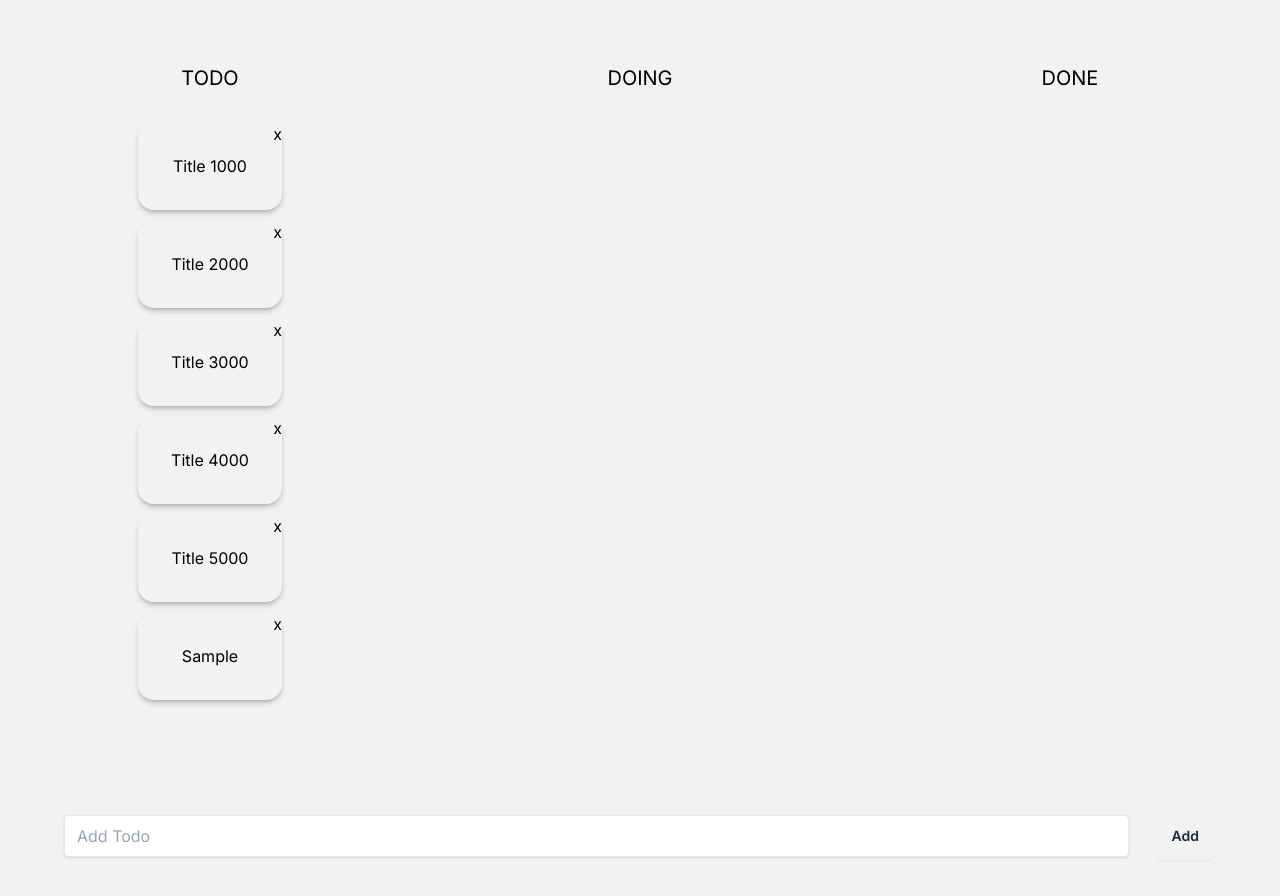
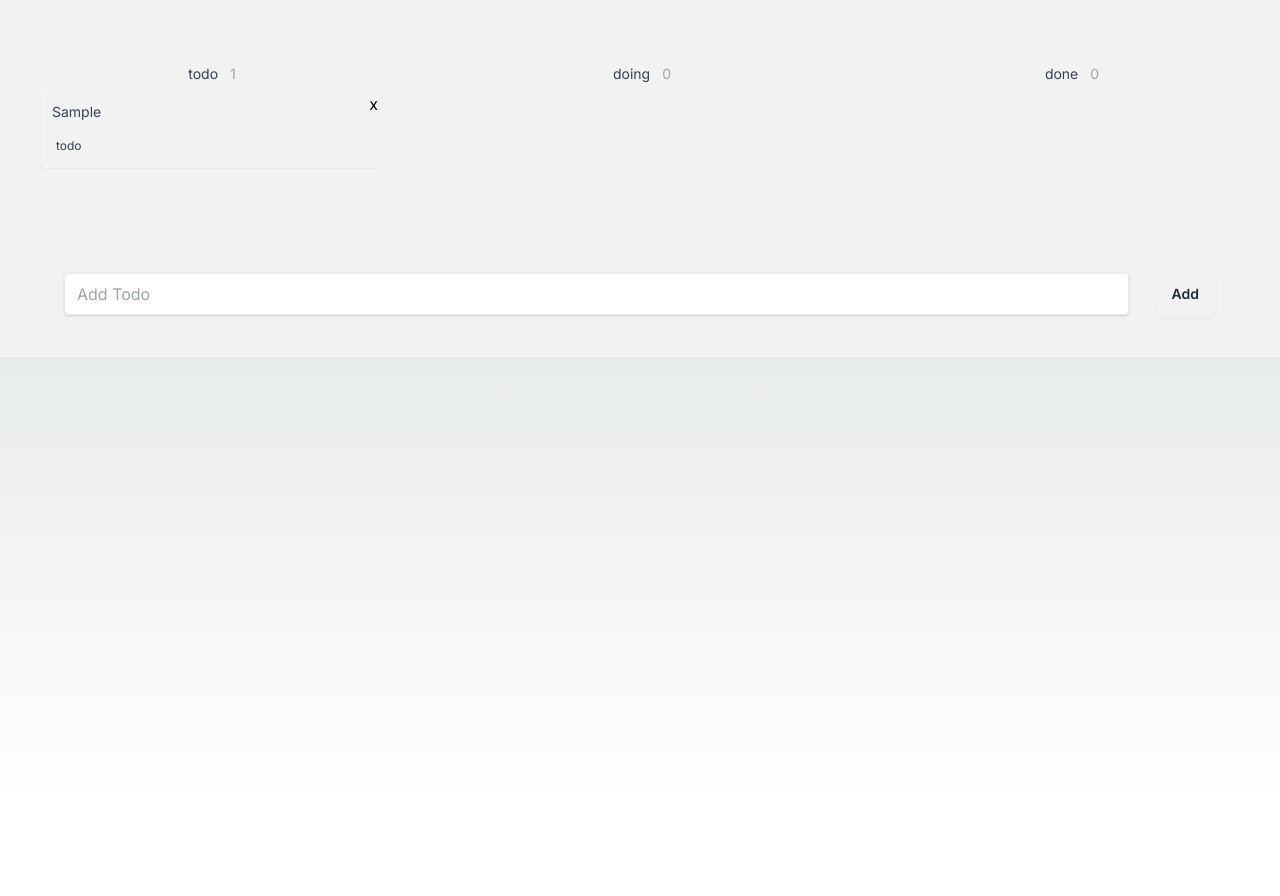
Before and after one commit to oluzr/kanban, a Next.js app: page / in a window 1280 px wide. Both pictures are taken after typing "Sample" into the empty fields and a click on the button "Add". Shown: the top 896 px of the page. After the commit the page ends 800 px from the top, so only its background shows below. Built offline with nearby package versions, Linux system fonts and the light colour scheme.

Commit message:
:construction: Feat : 컴포넌트 ui 변경 및 상태, 갯수 연동
각 상태 별 갯수 및 보드에 상태 나타내기 작업

```diff
--- a/package.json
+++ b/package.json
@@ -29,7 +29,7 @@
     "eslint": "^8",
     "eslint-config-next": "14.1.2",
     "postcss": "^8",
-    "tailwindcss": "^3.3.0",
+    "tailwindcss": "^3.4.1",
     "typescript": "^5"
   }
 }
--- a/src/app/_component/Card.tsx
+++ b/src/app/_component/Card.tsx
@@ -1,11 +1,21 @@
 "use client";
 import { TodoItem } from "@/types/types";
 import React from "react";
-
+import clsx from "clsx";
+import { statusColor } from "@/lib/lib";
 const Card = ({ item }: { item: TodoItem }) => {
   return (
-    <div className="text-center shadow-md w-36 card bg-base-200">
-      <div className="card-body">{item.title}</div>
+    <div className="p-2 rounded shadow-sm border-gray-100 border-2">
+      <h3 className="text-sm mb-3 text-gray-700">{item.title}</h3>
+      <p
+        className={clsx(
+          "text-xs w-max p-1 rounded mr-2 text-gray-700",
+          statusColor(item.status)
+        )}
+      >
+        {item.status}
+      </p>
+
     </div>
   );
 };
--- a/src/app/_component/KanbanList.tsx
+++ b/src/app/_component/KanbanList.tsx
@@ -2,6 +2,7 @@
 import React, { useEffect, useState } from "react";
 import Card from "./Card";
 import styled from "styled-components";
+import clsx from "clsx";
 import {
   DragDropContext,
   Draggable,
@@ -9,8 +10,7 @@ import {
   DropResult,
 } from "react-beautiful-dnd";
 import { TodoItem, TodoList, TodoStatus } from "@/types/types";
-import AddCard from "./AddCard";
-import { IoMdClose } from "react-icons/io";
+import { statusColor } from "@/lib/lib";
 interface Prop {
   item: TodoList;
   setKanban: React.Dispatch<React.SetStateAction<TodoList>>;
@@ -53,11 +53,24 @@ export const KanbanList = ({ item, setKanban }: Prop) => {
     <DragDropContext onDragEnd={onDragEnd}>
       <ListWrap>
         {Object.keys(item).map((todoStatus) => (
+          <Section key={todoStatus}>
+            <div className="flex flex-row justify-between items-center mb-2 mx-1">
+              <div className="flex items-center">
+                <h2
+                  className={clsx(
+                    `text-sm w-max px-1 rounded mr-2 text-gray-700 ${statusColor(
+                      todoStatus
+                    )}`
+                  )}
+                >
+                  {todoStatus}
+                </h2>
+                <p className="text-gray-400 text-sm">{item[todoStatus].length}</p>
+              </div>
+            </div>
             <Droppable key={todoStatus} droppableId={todoStatus}>
               {(provided) => (
                 <List ref={provided.innerRef} {...provided.droppableProps}>
-                <h3 className="text-xl">{todoStatus.toUpperCase()}</h3>
-                <ul>
                   {item[todoStatus as TodoStatus].map((carditem, index) => (
                     <Draggable
                       key={carditem.id}
@@ -66,7 +79,6 @@ export const KanbanList = ({ item, setKanban }: Prop) => {
                     >
                       {(provided) => (
                         <CardItem
-                          className="text-center shadow-md w-36 card bg-base-200"
                           ref={provided.innerRef}
                           {...provided.draggableProps}
                           {...provided.dragHandleProps}
@@ -81,11 +93,12 @@ export const KanbanList = ({ item, setKanban }: Prop) => {
                       )}
                     </Draggable>
                   ))}
-                </ul>
+
                   {provided.placeholder}
                 </List>
               )}
             </Droppable>
+          </Section>
         ))}
       </ListWrap>
     </DragDropContext>
@@ -99,26 +112,25 @@ const ListWrap = styled.div`
   background: oklch(var(--b2));
   align-items: baseline;
 `;
-const List = styled.div`
-  display: flex;
-  align-items: center;
-  flex-direction: column;
-  justify-content: center;
-  transition: all 0.1s;
-  gap: 20px;
-  ul {
-    min-width: 200px;
-    min-height: 200px;
-    align-items: center;
-    gap: 10px;
-    transition: all 0.1s;
-    padding: 10px 0;
+const Section = styled.section`
+  width: calc(100% / 3);
   display: flex;
   flex-direction: column;
-  }
+  align-items: center;
+  transition: all 0.1s;
 `;
-const CardItem = styled.div`
+const List = styled.ul`
+  justify-content: center;
+  gap: 20px;
+  align-items: center;
+  width: 80%;
   transition: all 0.1s;
+  display: flex;
+  flex-direction: column;
+`;
+const CardItem = styled.li`
+  transition: all 0.1s;
+  width: 100%;
   position: relative;
   button {
     position: absolute;
--- a/src/app/_component/Wrap.tsx
+++ b/src/app/_component/Wrap.tsx
@@ -8,11 +8,7 @@ import { setLocalStorage } from "@/lib/lib";
 
 const Wrap = () => {
   const [kanban, setKanban] = useState<TodoList>({
-    todo: [...Array(5)].map((_, i) => ({
-      id: `${i}${i}${i}`,
-      title: `Title ${i + 1}000`,
-      status: "todo",
-    })),
+    todo: [],
     doing: [],
     done: [],
   });
--- a/src/lib/lib.ts
+++ b/src/lib/lib.ts
@@ -1,3 +1,14 @@
 export const setLocalStorage = (kanban) => {
   localStorage.setItem("kanban", JSON.stringify(kanban));
 };
+
+export const statusColor = (status: string) => {
+  switch (status) {
+    case "todo":
+      return "bg-red-100";
+    case "doing":
+      return "bg-primary";
+    case "done":
+      return "bg-lime-500";
+  }
+};
--- a/tailwind.config.ts
+++ b/tailwind.config.ts
@@ -8,11 +8,6 @@ const config: Config = {
   ],
   theme: {
     extend: {
-      backgroundImage: {
-        "gradient-radial": "radial-gradient(var(--tw-gradient-stops))",
-        "gradient-conic":
-          "conic-gradient(from 180deg at 50% 50%, var(--tw-gradient-stops))",
-      },
     },
   },
   plugins: [require("daisyui")],
```
Also changed, not shown: 1 other file (tests, documents, lock files or other folders). Lines whose indentation alone changed are shown as unchanged.
